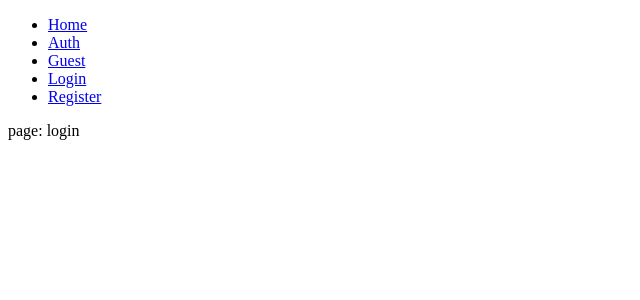
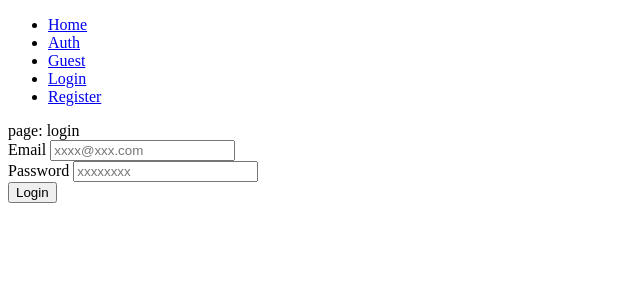
Before and after one commit to pdTrade/tut-nuxt3-laravel-auth-fe, a Nuxt app: page /login in a window 1280 px wide. Shown: the top 300 px of the page, without its empty margins (0-640 px from the left). Built offline with nearby package versions, Linux system fonts and the light colour scheme.

Commit message:
ログインフォーム追加

```diff
--- a/pages/login.vue
+++ b/pages/login.vue
@@ -1,4 +1,19 @@
-<script setup lang="ts"></script>
+<script setup lang="ts">
+type Credentials = {
+  email: string;
+  password: string;
+};
+
+const form = ref<Credentials>({
+  email: '',
+  password: '',
+});
+
+const handleLogin = async () => {
+
+
+}
+</script>
 
 <template>
 
@@ -6,4 +21,26 @@
     page: login
   </div>
 
+  <div class="w-full max-w-xs">
+  <form class="bg-white shadow-md rounded px-8 pt-6 pb-8 mb-4" @submit.prevent="handleLogin">
+    <div class="mb-4">
+      <label class="block text-gray-700 text-sm font-bold mb-2" for="email">
+        Email
+      </label>
+      <input class="shadow appearance-none border rounded w-full py-2 px-3 text-gray-700 leading-tight" id="email" type="text" placeholder="xxxx@xxx.com" v-model="form.email">
+    </div>
+    <div class="mb-6">
+      <label class="block text-gray-700 text-sm font-bold mb-2" for="password">
+        Password
+      </label>
+      <input class="shadow appearance-none border rounded w-full py-2 px-3 text-gray-700 mb-3 leading-tight" id="password" type="password" placeholder="xxxxxxxx" v-model="form.password">
+    </div>
+    <div class="flex items-center justify-between">
+      <button class="bg-blue-500 hover:bg-blue-700 text-white font-bold py-2 px-4 rounded" type="button">
+        Login
+      </button>
+    </div>
+  </form>
+</div>
+
 </template>
```
